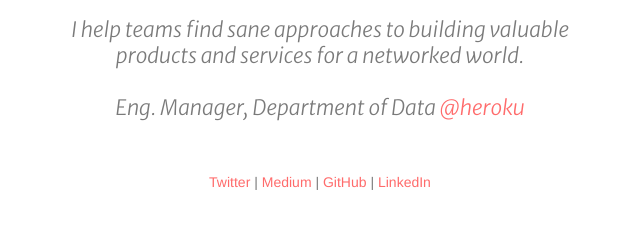
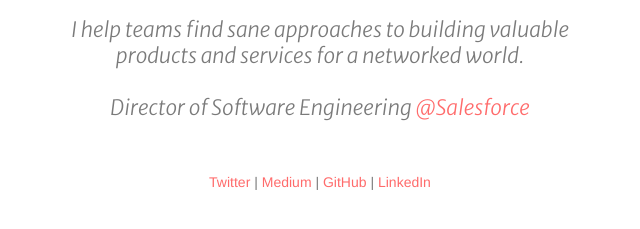
Before and after one commit to thody/thody.github.io, a Jekyll site: the page built from index.html, in a window 1280 px wide. Shown: the part 233-462 px from the top of the page, without its empty margins (320-960 px from the left). Built offline with Jekyll 4.4.1, drawn with Linux system fonts in a browser that asks for light colours; nearby versions of some CDN libraries; the list of posts is cut into pages by our own code.

Commit message:
Update header.html

```diff
--- a/_includes/header.html
+++ b/_includes/header.html
@@ -3,7 +3,7 @@
 		<div class="col-sm-offset-3 col-sm-6 text-center">
 			<a href="/"><img src="/img/portrait3.jpg" height="150" width="150" class="img-circle"></a>
 			<h1><a href="/">Adam Thody</a></h1>
-			<h2 class="muted">I help teams find sane approaches to building valuable products and services for a networked world.<br><br>Eng. Manager, Department of Data <a href="http://twitter.com/heroku">@heroku</a></h2>
+			<h2 class="muted">I help teams find sane approaches to building valuable products and services for a networked world.<br><br>Director of Software Engineering <a href="https://salesforce.com">@Salesforce</a></h2>
 		</div>
 	</div>
 </header>
```
